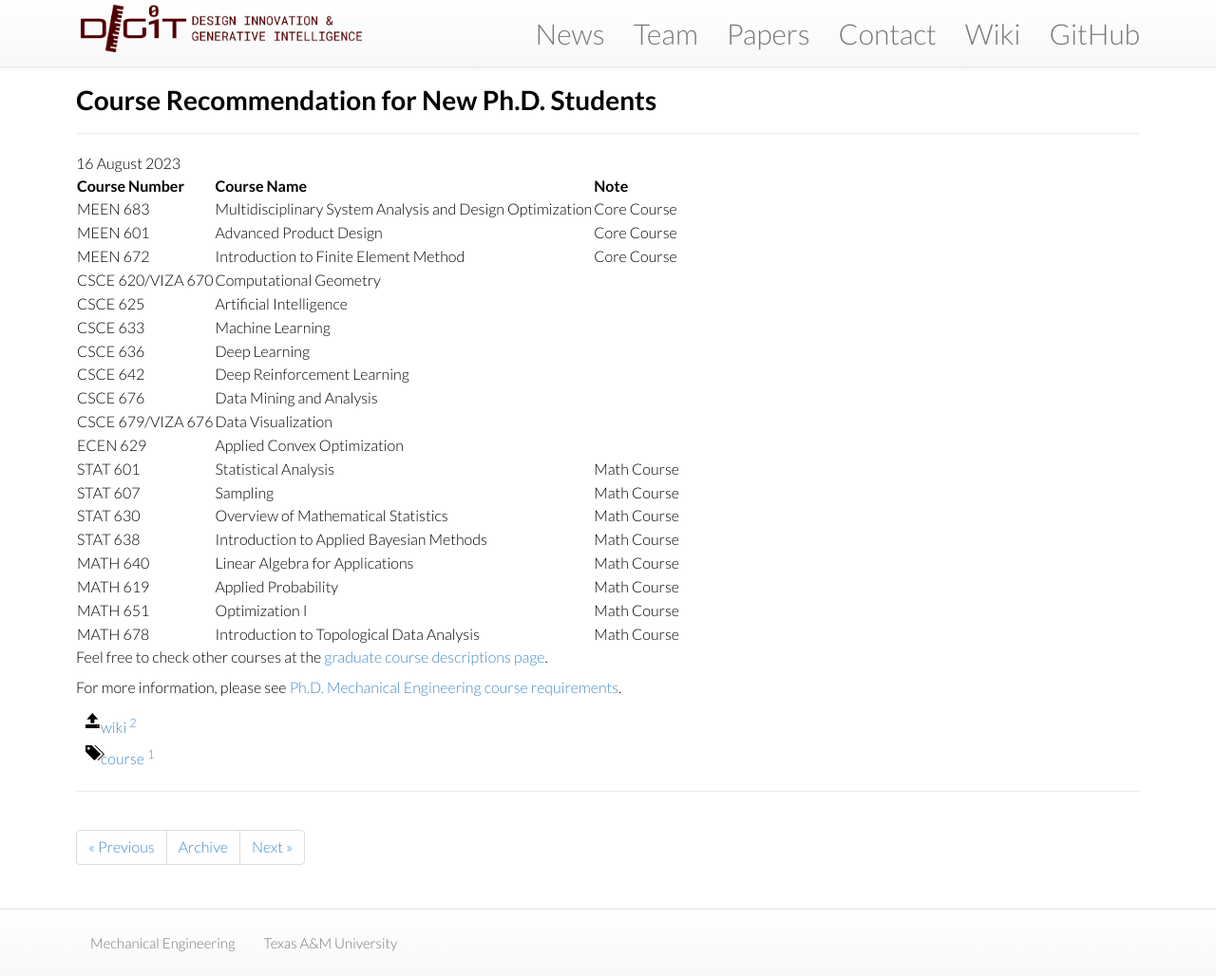
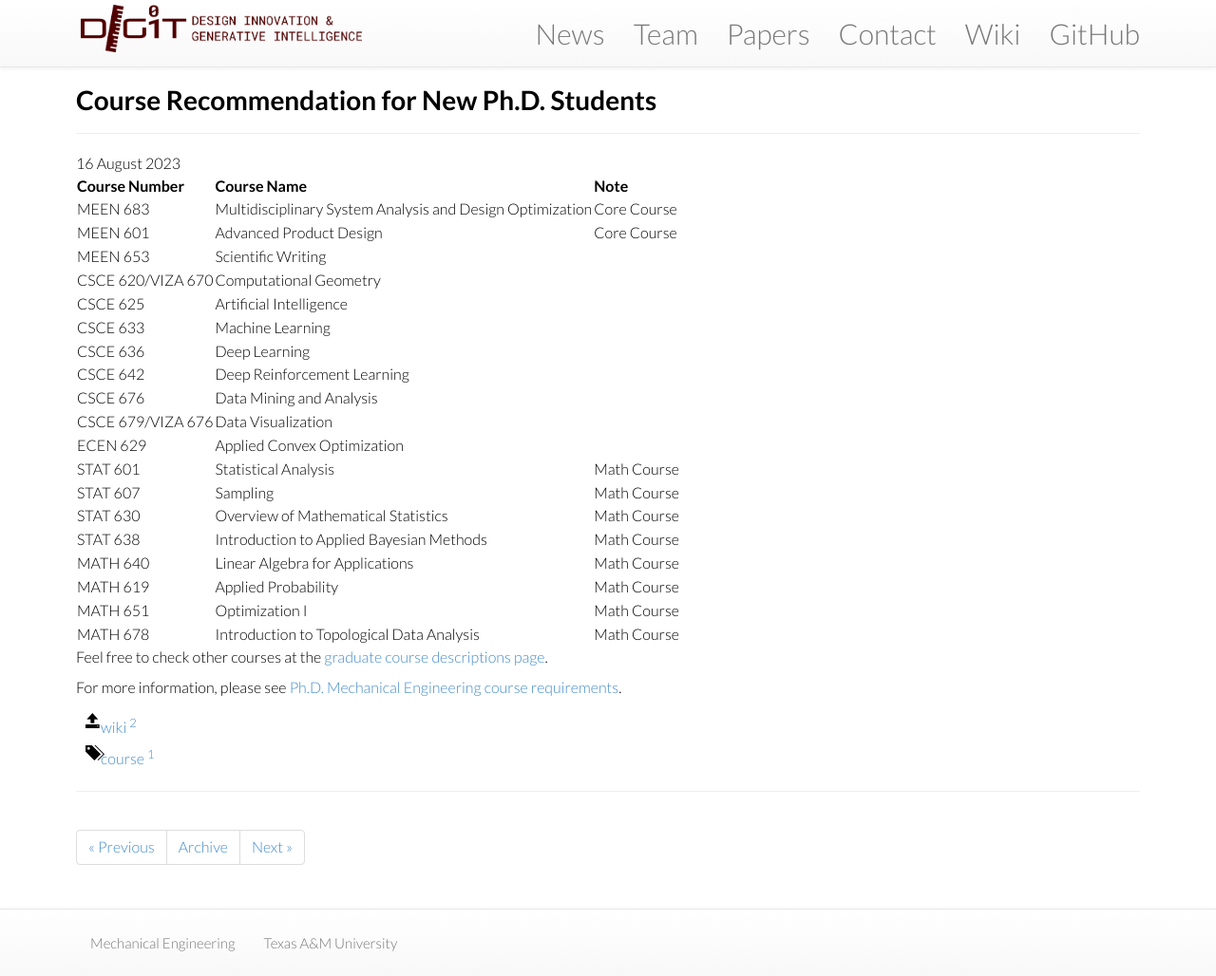
Before and after one commit to jihao2021/trojanbears, a Jekyll site: the page built from wiki/_posts/2023-08-16-course-recommendation.md, in a window 1280 px wide and 1028 px high. Shown: the whole window at 95% size. Built offline with Jekyll 4.4.1, drawn with Linux system fonts in a browser that asks for light colours; nearby versions of some CDN libraries.

Commit message:
Update 2023-08-16-course-recommendation.md

```diff
--- a/wiki/_posts/2023-08-16-course-recommendation.md
+++ b/wiki/_posts/2023-08-16-course-recommendation.md
@@ -12,7 +12,7 @@ tags: [course]
 |--------------------|-----------------------------------------------------------|-------------|
 | MEEN 683           | Multidisciplinary System Analysis and Design Optimization | Core Course |
 | MEEN 601           | Advanced Product Design                                   | Core Course |
-| MEEN 672           | Introduction to Finite Element Method                     | Core Course |
+| MEEN 653           | Scientific Writing                                        |             |
 | CSCE 620/VIZA 670  | Computational Geometry                                    |             |
 | CSCE 625           | Artificial Intelligence                                   |             |
 | CSCE 633           | Machine Learning                                          |             |
```
